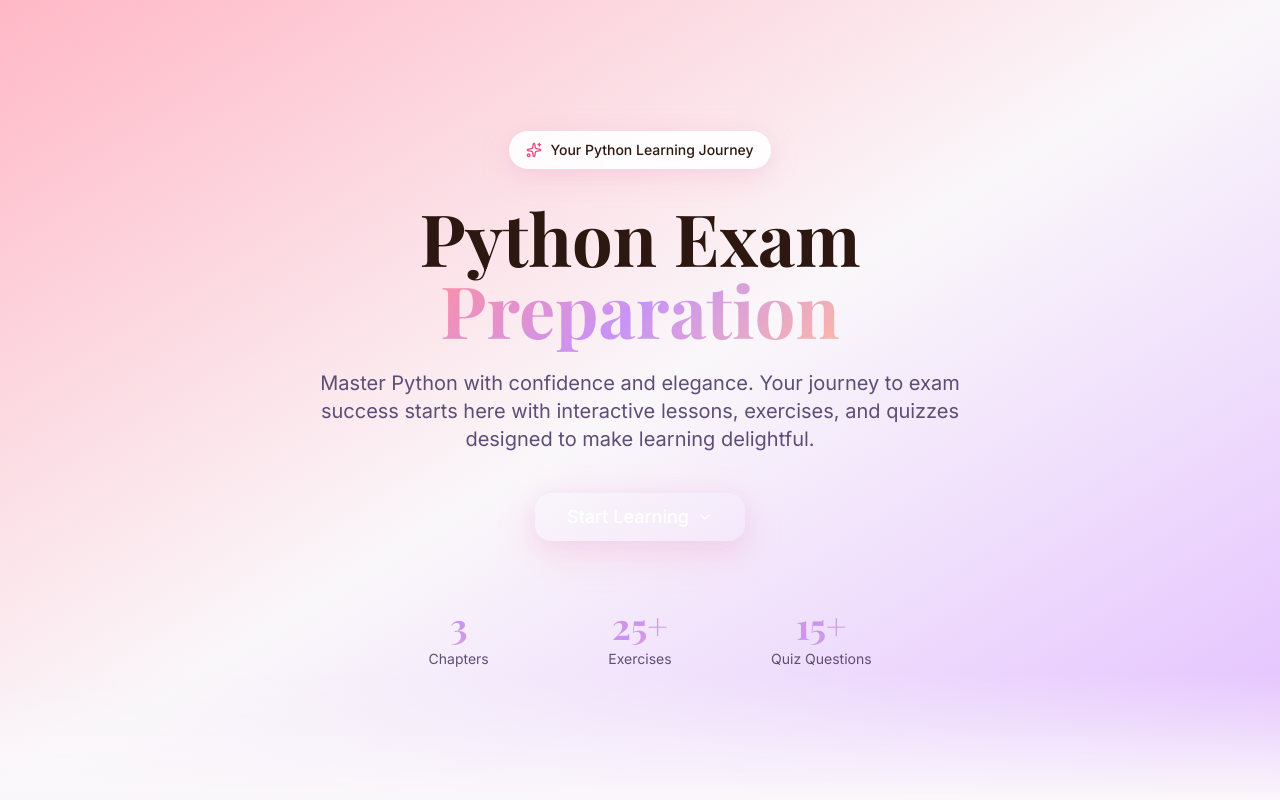
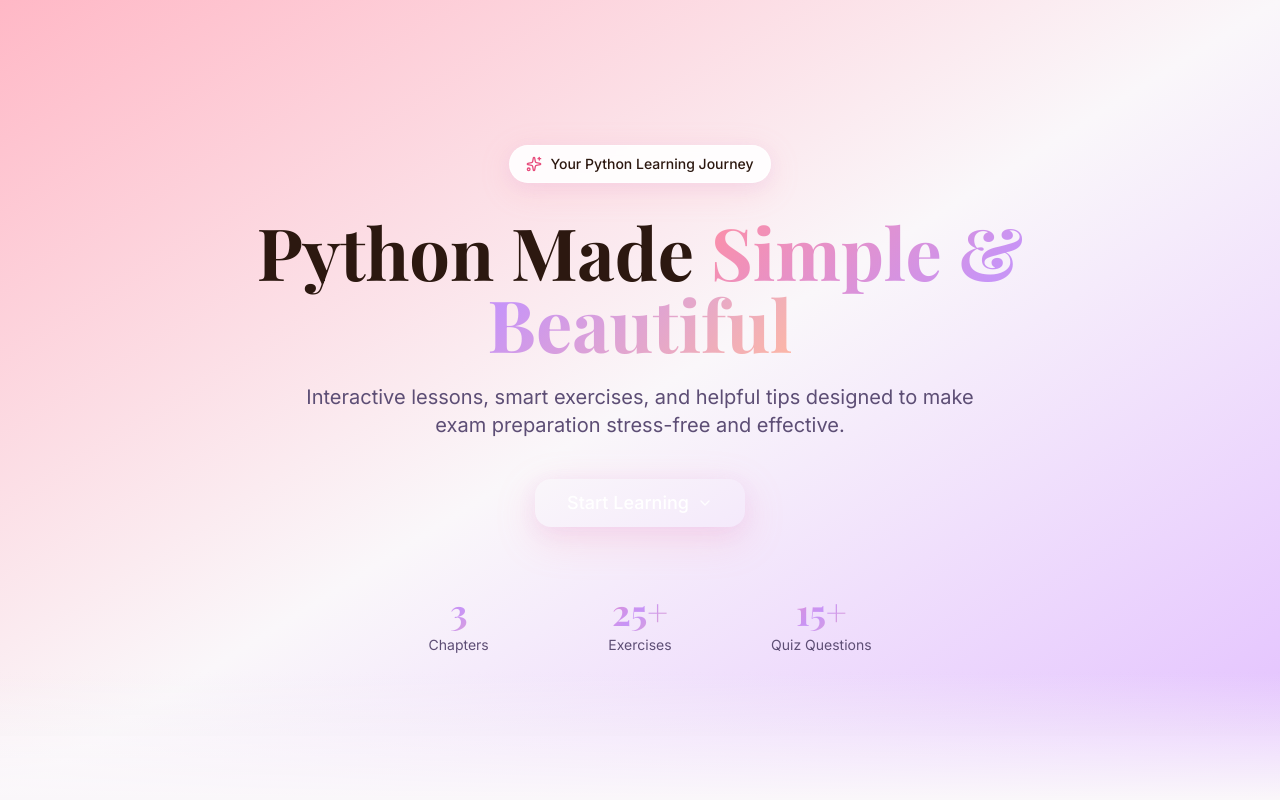
Before and after one commit to GosTsimo/Python-Exam-Preparation, a React (Vite) app: page / in a window 1280 px wide. Shown: the top 800 px of the page. Built offline with nearby package versions, Linux system fonts and the light colour scheme.

Commit message:
Update hero section text for clarity and engagement

```diff
--- a/src/sections/Hero.tsx
+++ b/src/sections/Hero.tsx
@@ -113,8 +113,8 @@ export default function Hero() {
           ref={titleRef}
           className="font-display text-5xl sm:text-6xl lg:text-7xl font-bold text-romantic-text mb-6 leading-tight"
         >
-          Python Exam{' '}
-          <span className="text-gradient">Preparation</span>
+          Python Made {' '}
+          <span className="text-gradient">Simple & Beautiful</span>
         </h1>
 
         {/* Subtitle */}
@@ -122,8 +122,7 @@ export default function Hero() {
           ref={subtitleRef}
           className="text-lg sm:text-xl text-romantic-text-secondary max-w-2xl mx-auto mb-10 leading-relaxed"
         >
-          Master Python with confidence and elegance. Your journey to exam success starts here with
-          interactive lessons, exercises, and quizzes designed to make learning delightful.
+          Interactive lessons, smart exercises, and helpful tips designed to make exam preparation stress-free and effective.
         </p>
 
         {/* CTA Button */}
```
